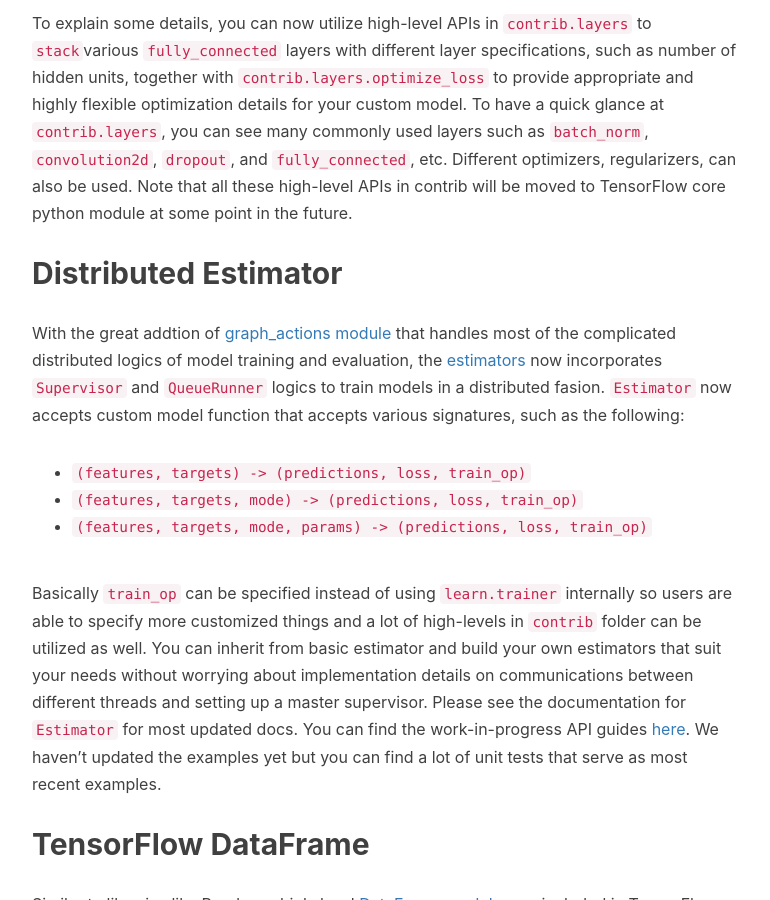
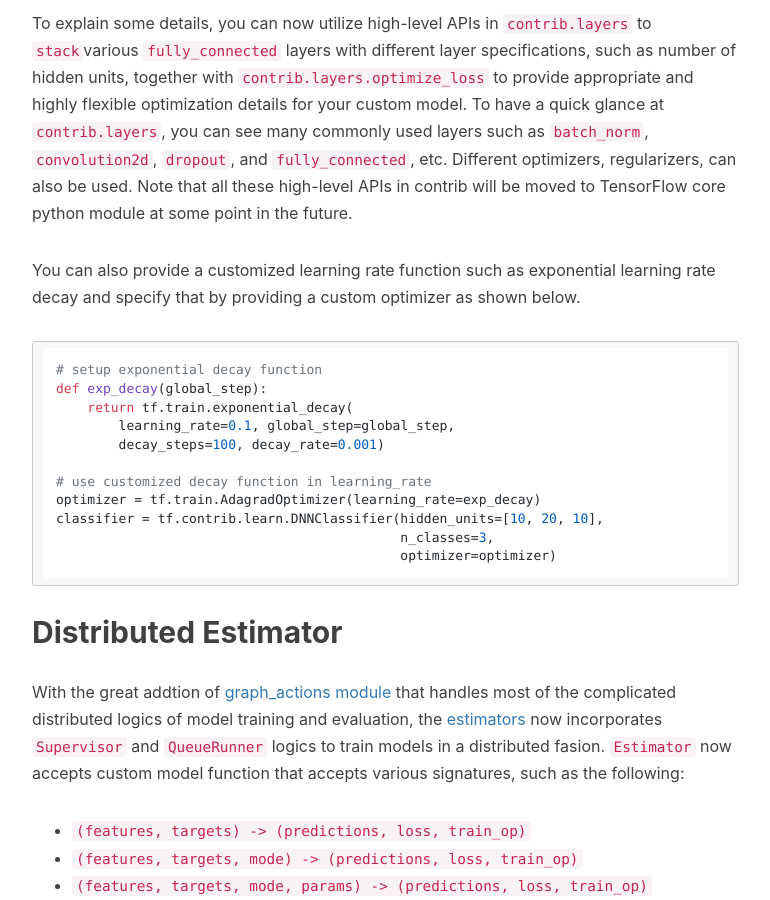
Before and after one commit to terrytangyuan/terrytangyuan.github.com, a Jekyll site: the page built from _posts/2016-06-09-scikit-flow-v09.markdown, in a window 1280 px wide and 900 px high, scrolled down 1591 px. Shown: the whole window, without its empty margins (233-1003 px from the left). Built offline with Jekyll 4.4.1, drawn with Linux system fonts in a browser that asks for light colours; nearby versions of some CDN libraries; comment, search, counter and statistics services are not loaded.

Commit message:
custom decay

````diff
--- a/_posts/2016-06-09-scikit-flow-v09.markdown
+++ b/_posts/2016-06-09-scikit-flow-v09.markdown
@@ -51,6 +51,22 @@
 
 To explain some details, you can now utilize high-level APIs in `contrib.layers` to `stack`various `fully_connected` layers with different layer specifications, such as number of hidden units, together with `contrib.layers.optimize_loss` to provide appropriate and highly flexible optimization details for your custom model. To have a quick glance at [`contrib.layers`](https://github.com/tensorflow/tensorflow/tree/master/tensorflow/contrib/layers), you can see many commonly used layers such as `batch_norm`, `convolution2d`, `dropout`, and `fully_connected`, etc. Different optimizers, regularizers, can also be used. Note that all these high-level APIs in contrib will be moved to TensorFlow core python module at some point in the future.
 
+You can also provide a customized learning rate function such as exponential learning rate decay and specify that by providing a custom optimizer as shown below.
+
+```python
+# setup exponential decay function
+def exp_decay(global_step):
+    return tf.train.exponential_decay(
+        learning_rate=0.1, global_step=global_step,
+        decay_steps=100, decay_rate=0.001)
+
+# use customized decay function in learning_rate
+optimizer = tf.train.AdagradOptimizer(learning_rate=exp_decay)
+classifier = tf.contrib.learn.DNNClassifier(hidden_units=[10, 20, 10],
+                                            n_classes=3,
+                                            optimizer=optimizer)
+```
+
 
 ## Distributed Estimator
 
````
